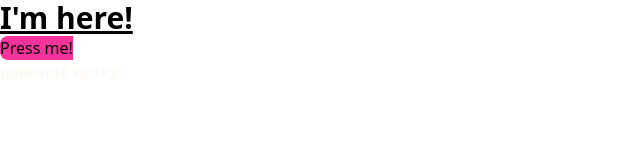
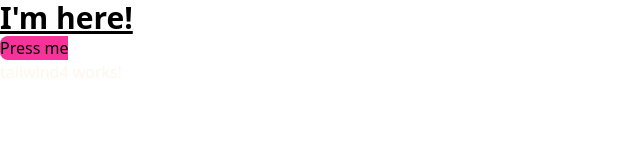
Before and after one commit to sheika21/practicando-tailwind4-angular19, an Angular app: page / in a window 1280 px wide. Shown: the top 160 px of the page, without its empty margins (0-640 px from the left). Built offline with nearby package versions, Linux system fonts and the light colour scheme.

Commit message:
the ! was deleted

```diff
--- a/src/app/app.component.html
+++ b/src/app/app.component.html
@@ -1,3 +1,3 @@
 <h1 class="text-3xl font-bold underline">I'm here!</h1>
-<button type="button" class="bg-pink-500 cursor-pointer rounded-s-lg">Press me!</button>
+<button type="button" class="bg-pink-500 cursor-pointer rounded-s-lg">Press me</button>
 <app-tailwind4></app-tailwind4>
```
